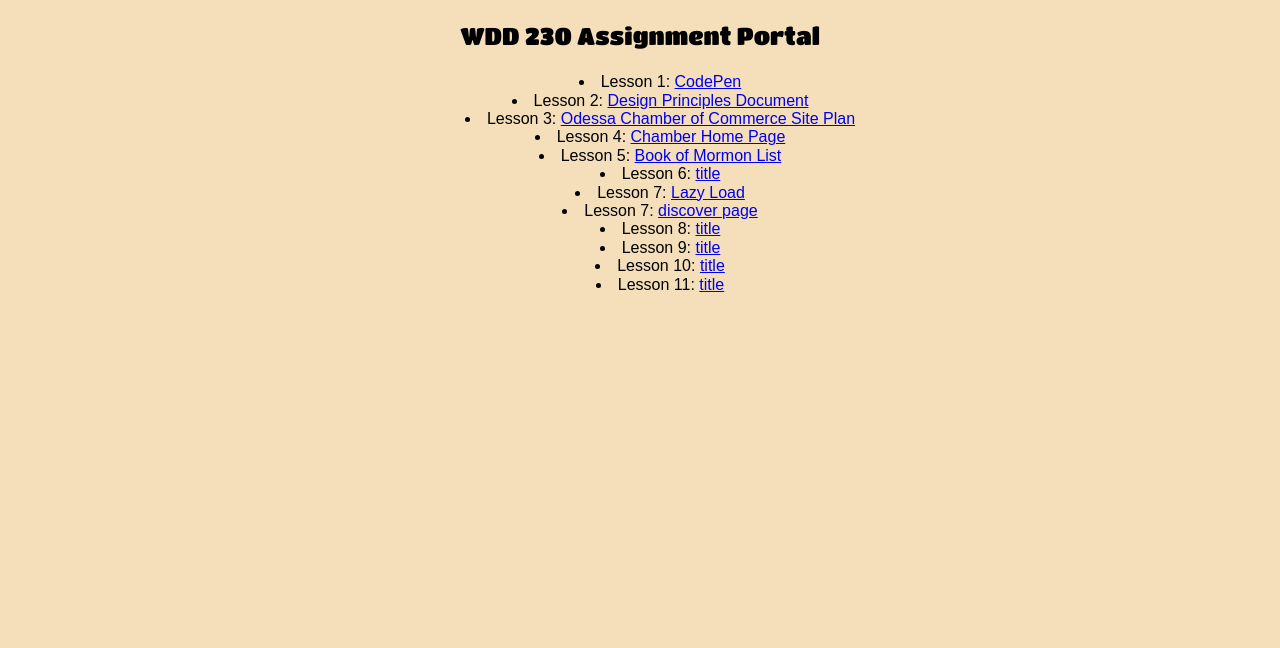
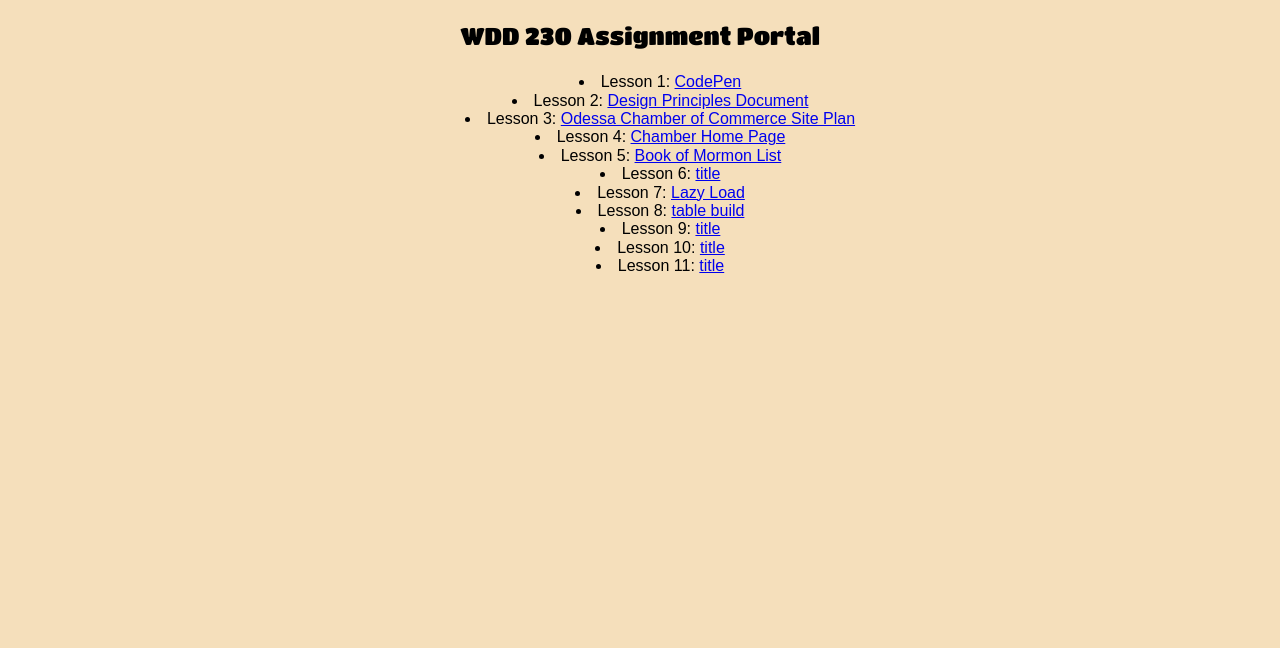
Before and after one commit to delaneyb22/wdd230, a plain HTML site: page index.html in a window 1280 px wide. Shown: the part 152-800 px from the top of the page. Drawn offline with Linux system fonts and the light colour scheme; a web font is replaced by a local one.

Commit message:
Update index.html

```diff
--- a/index.html
+++ b/index.html
@@ -31,8 +31,7 @@
             <li>Lesson 5: <a href="/wdd230/week5/bom.html">Book of Mormon List</a></li>
             <li>Lesson 6: <a href="#">title</a></li>
             <li>Lesson 7: <a href="/wdd230/lesson7/lazyload.html">Lazy Load</a></li>
-             <li>Lesson 7: <a href="/wdd230/chamber/discover.html">discover page</a></li>
-            <li>Lesson 8: <a href="#">title</a></li>
+            <li>Lesson 8: <a href="/wdd230/lesson8/table_build.html">table build</a></li>
             <li>Lesson 9: <a href="#">title</a></li>
             <li>Lesson 10: <a href="#">title</a></li>
             <li>Lesson 11: <a href="#">title</a></li>
```
